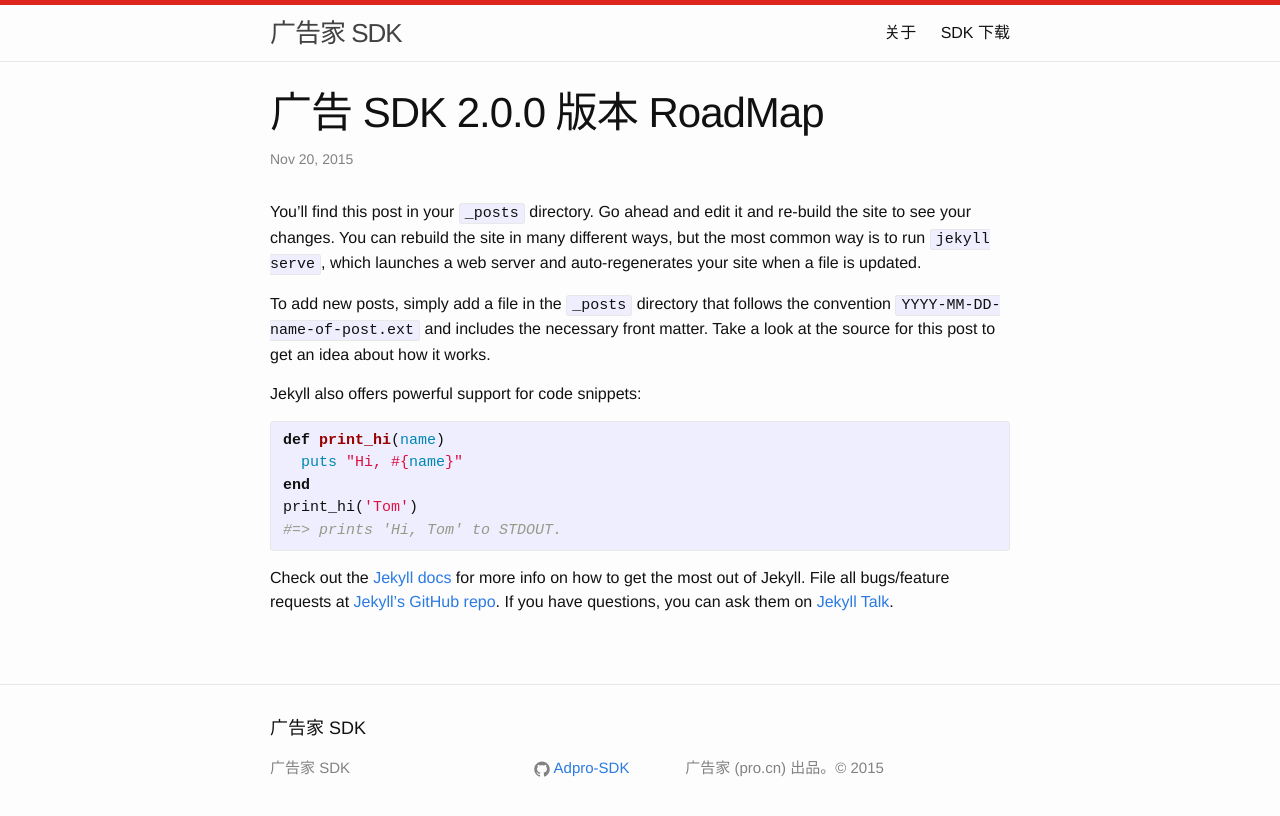
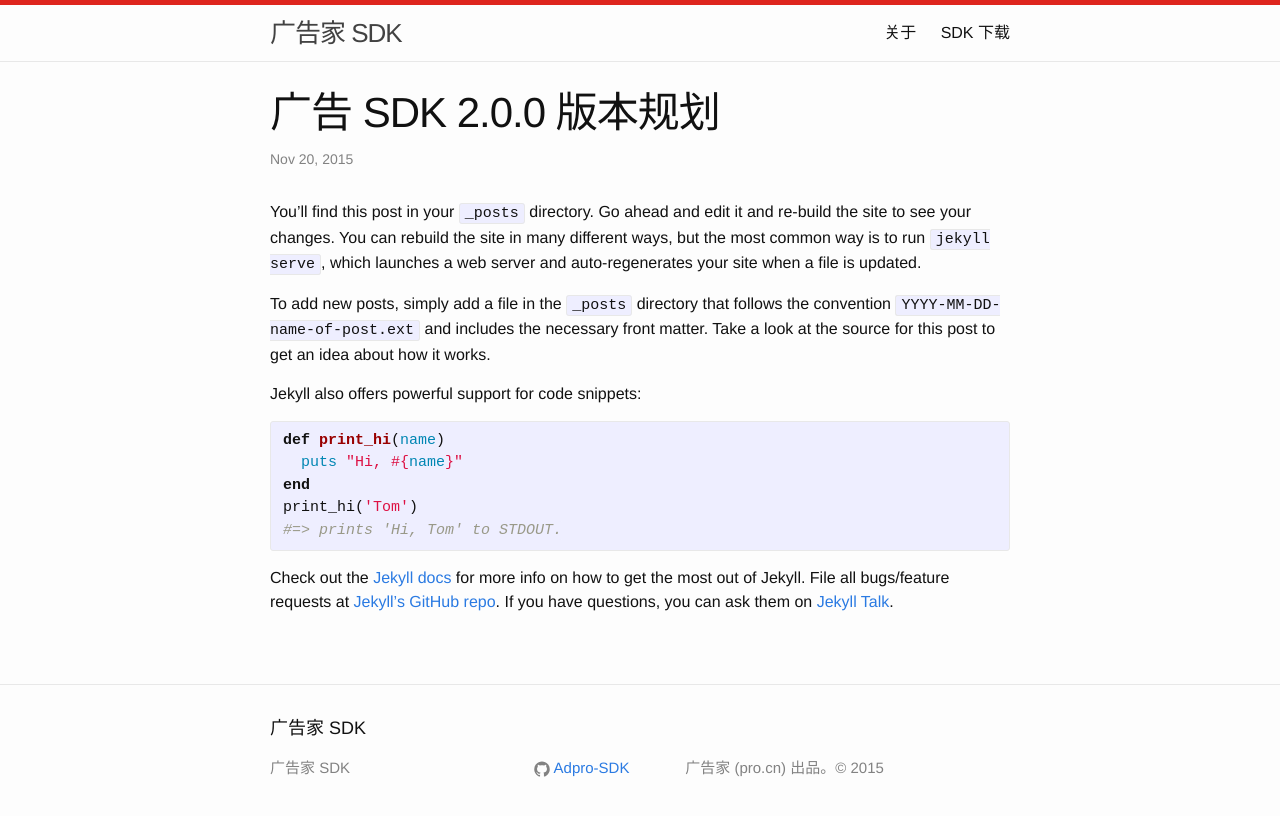
Before and after one commit to Adpro-SDK/adpro-sdk.github.io, a Jekyll site: the page built from _posts/2015-11-20-ad-sdk-2.0.0-road-map.markdown, in a window 1280 px wide. Shown: the top 816 px of the page. Built offline with Jekyll 4.4.1, drawn with Linux system fonts in a browser that asks for light colours; comment, search, counter and statistics services are not loaded.

Commit message:
modify the title

```diff
--- a/_posts/2015-11-20-ad-sdk-2.0.0-road-map.markdown
+++ b/_posts/2015-11-20-ad-sdk-2.0.0-road-map.markdown
@@ -1,6 +1,6 @@
 ---
 layout: post
-title:  "广告 SDK 2.0.0 版本 RoadMap"
+title:  "广告 SDK 2.0.0 版本规划"
 date:   2015-11-20 14:27:54 +0800
 categories: SDK RoadMap
 comments: true
```
